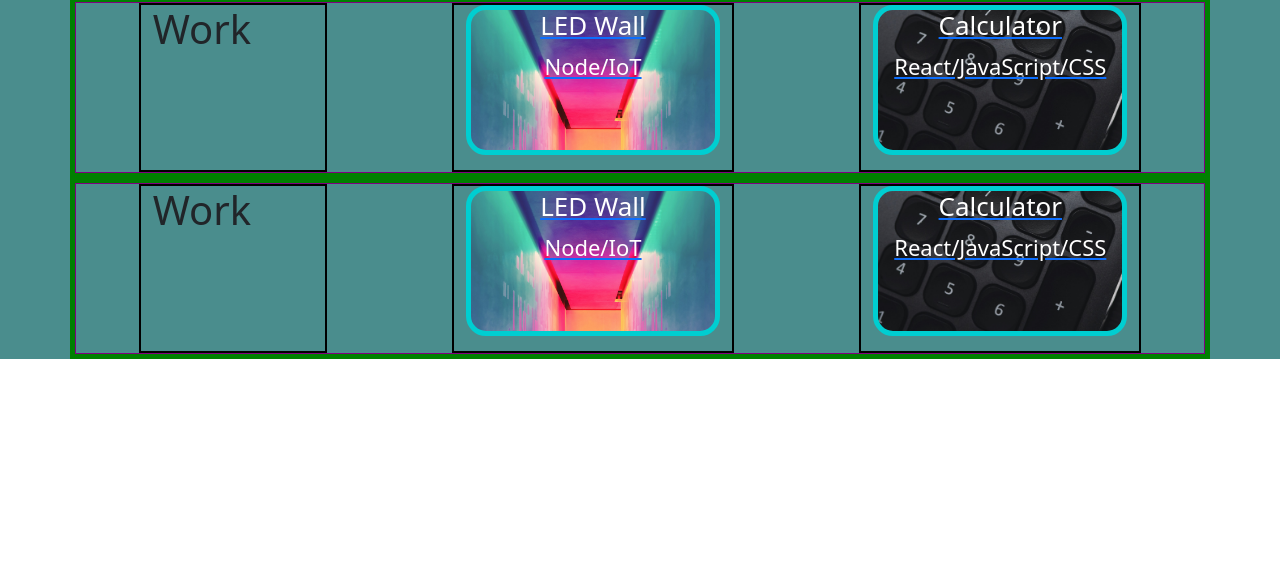
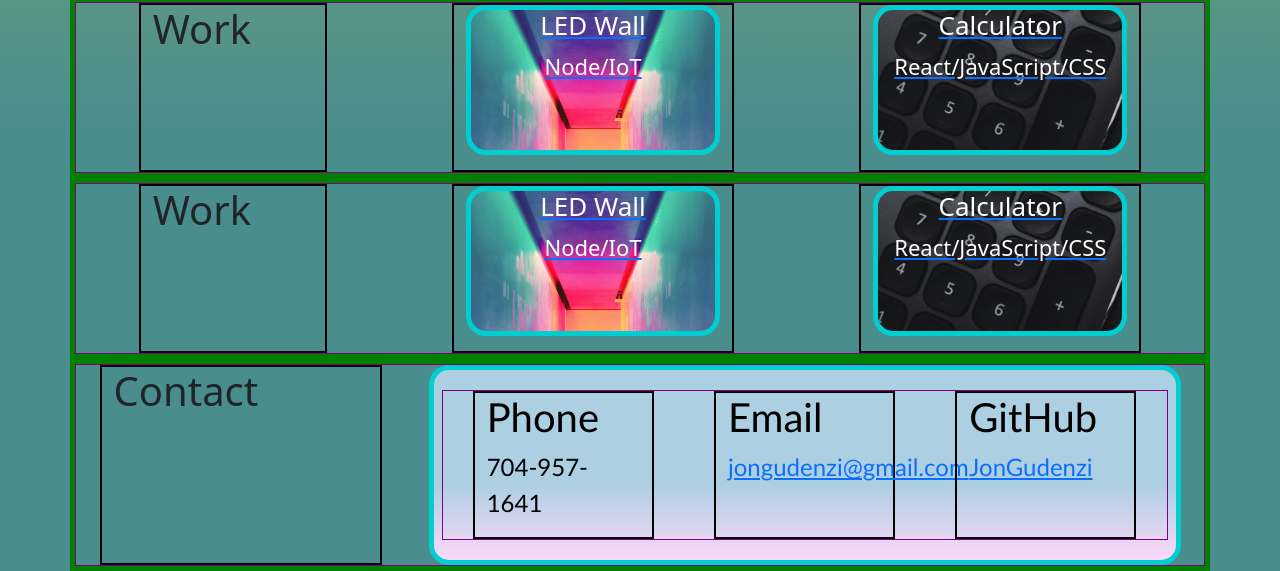
Before and after one commit to JonGudenzi/Portfolio, a plain HTML site: page index.html in a window 1280 px wide. Shown: the part 1168-1739 px from the top of the page. Before the commit the page ends 1527 px from the top, so only its background shows below. Drawn offline with nearby package versions, Linux system fonts and the light colour scheme.

Commit message:
added contact section with links to github and email

```diff
--- a/assets/style.css
+++ b/assets/style.css
@@ -193,3 +193,14 @@ body{
     color: white;
     word-wrap: break-word;
 }
+
+#contactContent{
+    border: darkturquoise solid 5px;
+    border-radius: 20px;
+    margin: 0px 30px 20px 80px;
+    font-size: 20px;
+    padding: 50px;
+    font-family: 'Gill Sans', 'Gill Sans MT', Calibri, 'Trebuchet MS', sans-serif;
+    background-image: linear-gradient(rgb(172, 207, 226)60%,rgb(252, 216, 249));
+    color: black;
+}
--- a/index.html
+++ b/index.html
@@ -110,6 +110,34 @@
         </div>
     </div>
 
+    <div class="container my-container">
+        <div class="row justify-content-around my-row">
+            <div class="col-md-3 my-col">
+               <h1>Contact</h1>
+            </div>
+            <div class="col-md-8 my-col" id="aboutMeContent">
+
+                <div class="row justify-content-around my-row">
+                <div class="col-md-3 my-col">
+                    <h1>Phone</h1>
+                    <p>704-957-1641</p>
+                </div>
+                    <div class="col-md-3 my-col">
+                    <h1>Email</h1>
+                   <a href="mailto:jongudenzi@gmail.com">jongudenzi@gmail.com</a>
+                    </div>
+                    <div class="col-md-3 my-col">
+                    <h1>GitHub</h1>
+                   <a href="https://github.com/JonGudenzi" target="https://github.com/JonGudenzi">JonGudenzi</a>
+                    </div>
+                </div>
+
+
+
+            </div>
+        </div>
+    </div>
+
 
 
     <script src="https://cdn.jsdelivr.net/npm/bootstrap@5.0.0-beta1/dist/js/bootstrap.bundle.min.js" integrity="sha384-ygbV9kiqUc6oa4msXn9868pTtWMgiQaeYH7/t7LECLbyPA2x65Kgf80OJFdroafW" crossorigin="anonymous"></script>
```
